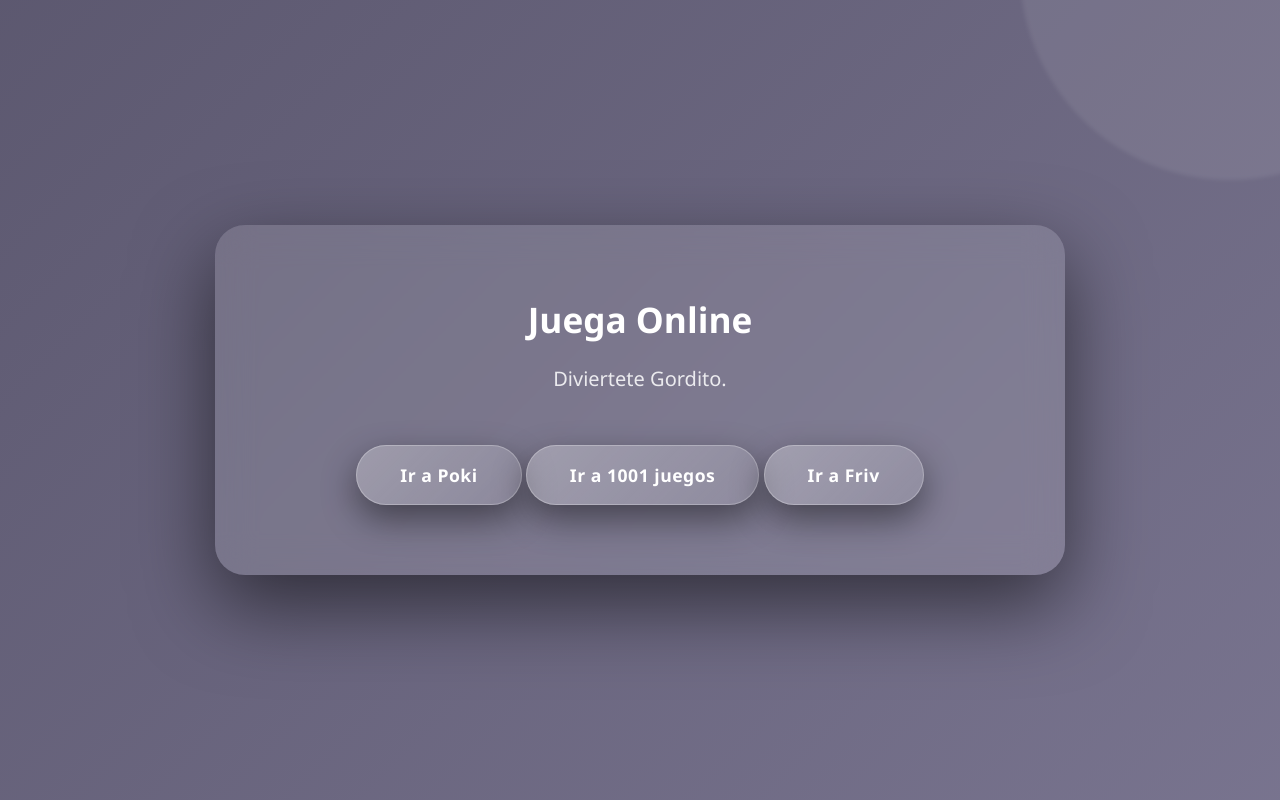
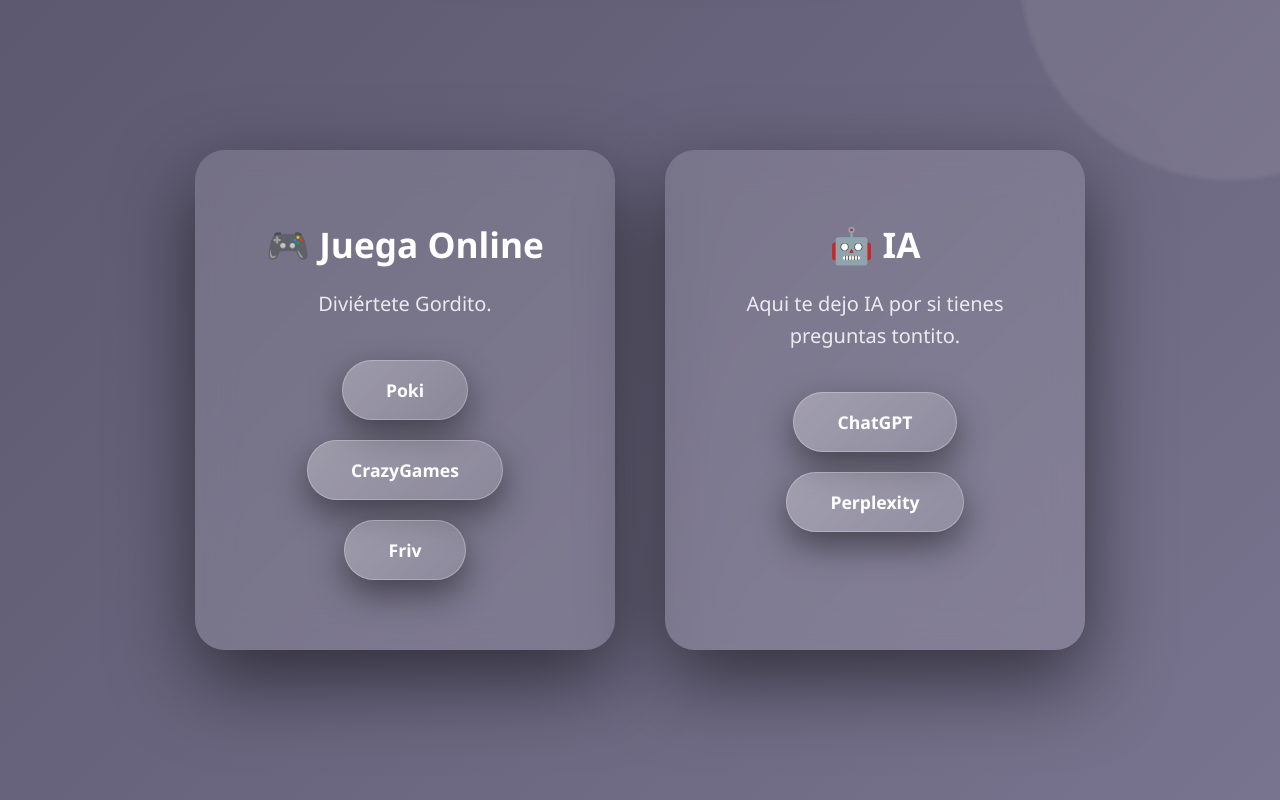
Before and after one commit to kerachm/mi-web, a plain HTML site: page index.html in a window 1280 px wide. Shown: the part 800-1600 px from the top of the page. Drawn offline with Linux system fonts and the light colour scheme.

Commit message:
Update index.html

```diff
--- a/index.html
+++ b/index.html
@@ -36,13 +36,22 @@
       position: relative;
     }
 
+    /* ROW DE CARDS */
+    .cards-row {
+      display: flex;
+      gap: 50px;
+      flex-wrap: wrap;
+      justify-content: center;
+      width: 100%;
+    }
+
     /* GLASS CARD */
     .card {
       background: rgba(255, 255, 255, 0.12);
       backdrop-filter: blur(18px);
       border-radius: 30px;
       padding: 70px;
-      max-width: 850px;
+      max-width: 420px;
       width: 100%;
       text-align: center;
       box-shadow: 0 30px 80px rgba(0,0,0,0.55);
@@ -76,7 +85,7 @@
       font-size: 1.25rem;
       line-height: 1.6;
       opacity: 0.85;
-      margin-bottom: 50px;
+      margin-bottom: 40px;
     }
 
     /* LINKS */
@@ -84,37 +93,7 @@
       display: flex;
       justify-content: center;
       flex-wrap: wrap;
-      gap: 30px;
-    }
-
-    .link {
-  padding: 18px 44px;
-  border-radius: 999px;
-  background: linear-gradient(135deg, rgba(255,255,255,0.25), rgba(255,255,255,0.1));
-  text-decoration: none;
-  color: white;
-  font-size: 1.1rem;
-  font-weight: 700;
-  letter-spacing: 0.5px;
-  display: inline-flex;
-  align-items: center;
-  gap: 12px;
-  transition: all 0.35s cubic-bezier(0.22, 1, 0.36, 1);
-  box-shadow:
-    inset 0 0 0 1px rgba(255,255,255,0.25),
-    0 14px 35px rgba(0,0,0,0.45);
-}
-
-.link:hover {
-  background: linear-gradient(135deg, #ffffff, #e9e7ff);
-  color: #1f1c2c;
-  transform: translateY(-6px) scale(1.06);
-  box-shadow: 0 22px 55px rgba(0,0,0,0.6);
-}
-
-.link:active {
-  transform: translateY(-2px) scale(0.98);
-  box-shadow: 0 10px 25px rgba(0,0,0,0.5);
+      gap: 20px;
     }
 
     .link {
@@ -149,14 +128,6 @@
       transform: translateY(-2px) scale(0.98);
     }
 
-
-    .link:hover {
-      transform: translateY(-8px) scale(1.08);
-      background: white;
-      color: #1f1c2c;
-      box-shadow: 0 20px 50px rgba(0,0,0,0.6);
-    }
-
     /* FLOATING SHAPES */
     .shape {
       position: absolute;
@@ -189,6 +160,7 @@
 </head>
 <body>
 
+  <!-- HERO -->
   <section>
     <div class="card">
       <h1>Mi Web</h1>
@@ -198,7 +170,6 @@
         <a class="link" href="https://www.youtube.com" target="_blank">▶️ YouTube</a>
         <a class="link" href="https://tiktok.com" target="_blank">▶️ Tiktok</a>
         <a class="link" href="https://instagram.com" target="_blank">📸 Instagram</a>
-
       </div>
     </div>
 
@@ -207,13 +178,30 @@
     <div class="shape shape3"></div>
   </section>
 
+  <!-- JUEGOS + IA -->
   <section>
+    <div class="cards-row">
+
       <div class="card">
-      <h2>Juega Online</h2>
-      <p>Diviertete Gordito.</p>
-      <a class="link" href="https://poki.com" target="_blank">Ir a Poki</a>
-      <a class="link" href="https://crazygames.com" target="_blank">Ir a 1001 juegos</a>
-      <a class="link" href="https://friv.com" target="_blank">Ir a Friv</a>
+        <h2>🎮 Juega Online</h2>
+        <p>Diviértete Gordito.</p>
+
+        <div class="links">
+          <a class="link" href="https://poki.com" target="_blank">Poki</a>
+          <a class="link" href="https://crazygames.com" target="_blank">CrazyGames</a>
+          <a class="link" href="https://friv.com" target="_blank">Friv</a>
+        </div>
+      </div>
+
+      <div class="card">
+        <h2>🤖 IA</h2>
+        <p>Aqui te dejo IA por si tienes preguntas tontito.</p>
+
+        <div class="links">
+          <a class="link" href="https://chat.openai.com" target="_blank">ChatGPT</a>
+          <a class="link" href="https://www.perplexity.ai" target="_blank">Perplexity</a>
+        </div>
+      </div>
 
     </div>
   </section>
```
Lines whose indentation alone changed are shown as unchanged.
